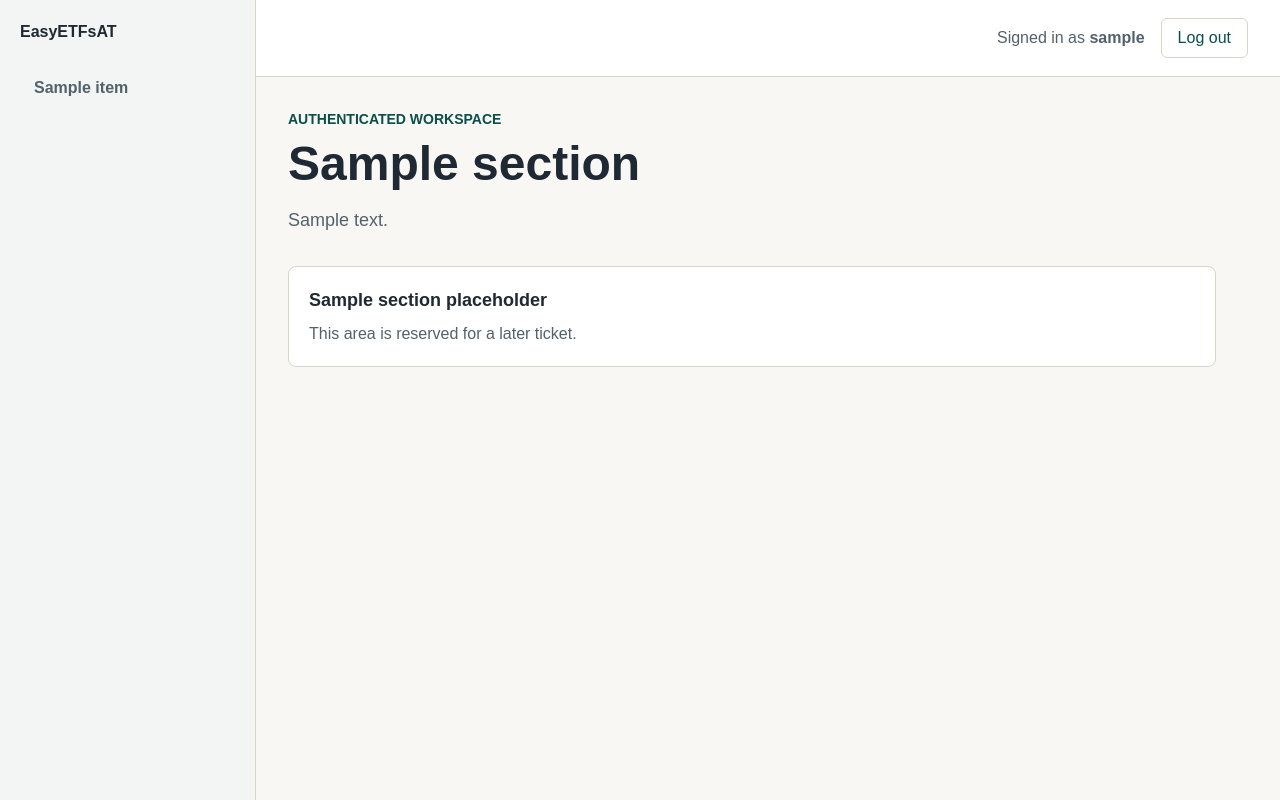
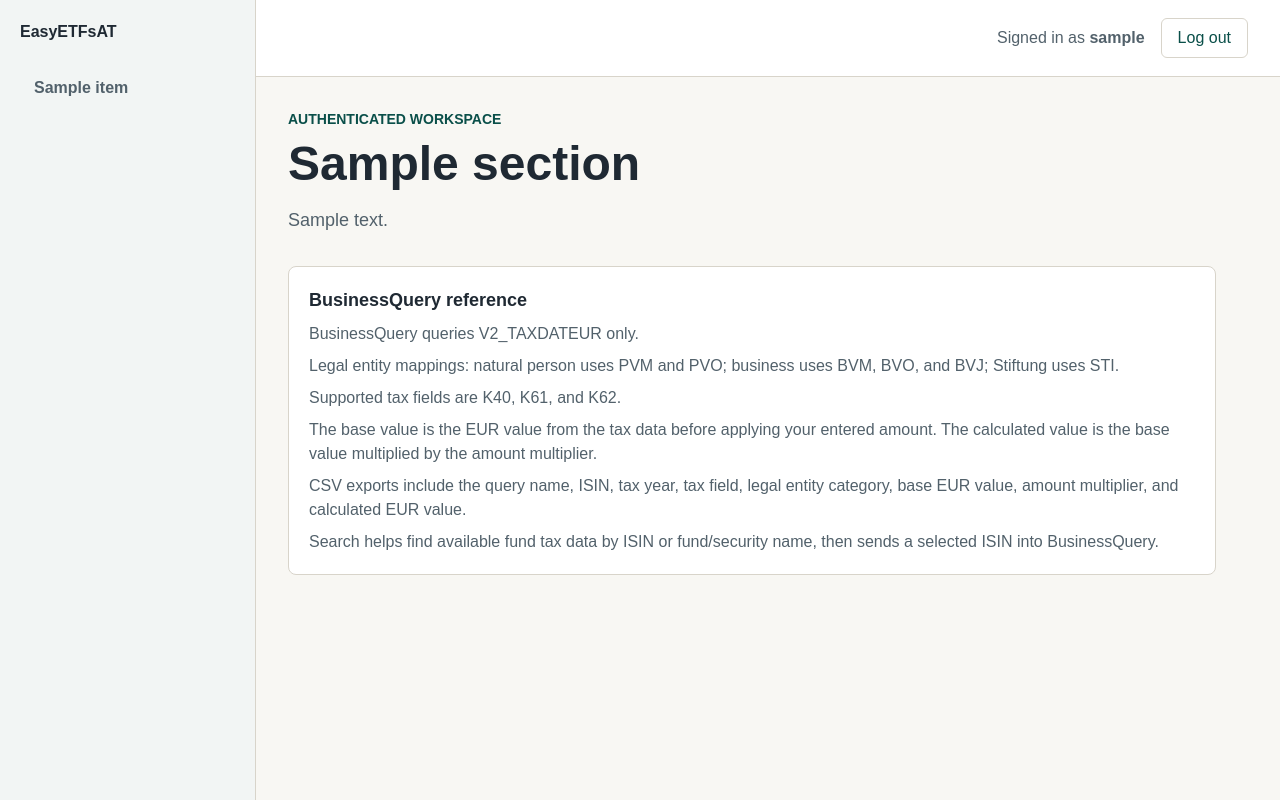
Before and after one commit to TristanL567/EasyETFsAT, a FastAPI app: template fondant/api/templates/app.html in a window 1280 px wide. Run offline with FastAPI, Linux system fonts and the light colour scheme; the template is opened without the code that fills it: most values are stand-ins (such as "Sample title", 1, 10 or a date in 2020).

Commit message:
Frontend Portal Epic GUI-012: Add user documentation page

```diff
--- a/fondant/api/routes/web.py
+++ b/fondant/api/routes/web.py
@@ -56,7 +56,7 @@ APP_SECTIONS = {
         "label": "Documentation",
         "path": "/app/documentation",
         "title": "Documentation",
-        "summary": "Placeholder workspace for future user documentation.",
+        "summary": "Quick reference for authenticated BusinessQuery and Search use.",
     },
 }
 
--- a/fondant/api/templates/app.html
+++ b/fondant/api/templates/app.html
@@ -210,8 +210,13 @@
             </div>
             {% else %}
             <div class="placeholder-panel">
-              <h2>{{ section.label }} placeholder</h2>
-              <p>This area is reserved for a later ticket.</p>
+              <h2>BusinessQuery reference</h2>
+              <p>BusinessQuery queries V2_TAXDATEUR only.</p>
+              <p>Legal entity mappings: natural person uses PVM and PVO; business uses BVM, BVO, and BVJ; Stiftung uses STI.</p>
+              <p>Supported tax fields are K40, K61, and K62.</p>
+              <p>The base value is the EUR value from the tax data before applying your entered amount. The calculated value is the base value multiplied by the amount multiplier.</p>
+              <p>CSV exports include the query name, ISIN, tax year, tax field, legal entity category, base EUR value, amount multiplier, and calculated EUR value.</p>
+              <p>Search helps find available fund tax data by ISIN or fund/security name, then sends a selected ISIN into BusinessQuery.</p>
             </div>
             {% endif %}
           </section>
```
Also changed, not shown: tests/test_web_routes.py (+12 -2 lines).
